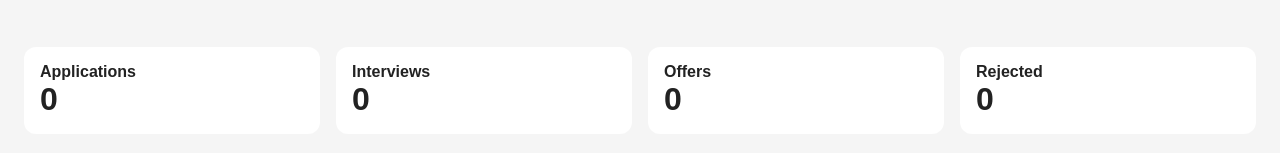
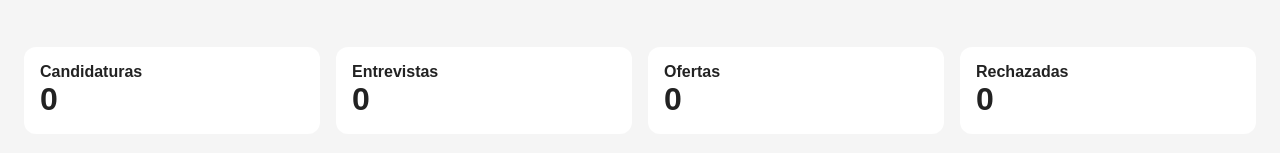
Before and after one commit to veronica-gi/job-tracker, a React (Vite) app: page / in a window 1280 px wide. Shown: the part 164-317 px from the top of the page. Built offline with nearby package versions, Linux system fonts and the light colour scheme.

Commit message:
feat: connect dashboard statistics to applications

```diff
--- a/src/ui/components/dashboard/StatsSection/StatsSection.tsx
+++ b/src/ui/components/dashboard/StatsSection/StatsSection.tsx
@@ -1,13 +1,34 @@
 import StatsCard from "../StatsCard/StatsCard";
+import type { Application } from "../../../../core/models/Application";
 import "./StatsSection.css";
 
-export default function StatsSection() {
+interface StatsSectionProps {
+  applications: Application[];
+}
+
+export default function StatsSection({
+  applications,
+}: StatsSectionProps) {
+  const totalApplications = applications.length;
+
+  const interviewApplications = applications.filter(
+    (application) => application.status === "Interview"
+  ).length;
+
+  const offerApplications = applications.filter(
+    (application) => application.status === "Offer"
+  ).length;
+
+  const rejectedApplications = applications.filter(
+    (application) => application.status === "Rejected"
+  ).length;
+
   return (
     <section className="stats-section">
-      <StatsCard title="Applications" value={0} />
-      <StatsCard title="Interviews" value={0} />
-      <StatsCard title="Offers" value={0} />
-      <StatsCard title="Rejected" value={0} />
+      <StatsCard title="Candidaturas" value={totalApplications} />
+      <StatsCard title="Entrevistas" value={interviewApplications} />
+      <StatsCard title="Ofertas" value={offerApplications} />
+      <StatsCard title="Rechazadas" value={rejectedApplications} />
     </section>
   );
 }
--- a/src/ui/pages/DashboardPage.tsx
+++ b/src/ui/pages/DashboardPage.tsx
@@ -14,7 +14,7 @@ export default function DashboardPage() {
 
     <main>
       <DashboardIntro />
-      <StatsSection />
+      <StatsSection applications={applications} />
       <ApplicationForm addApplication={addApplication} />
       <ApplicationsList
   applications={applications}
```
